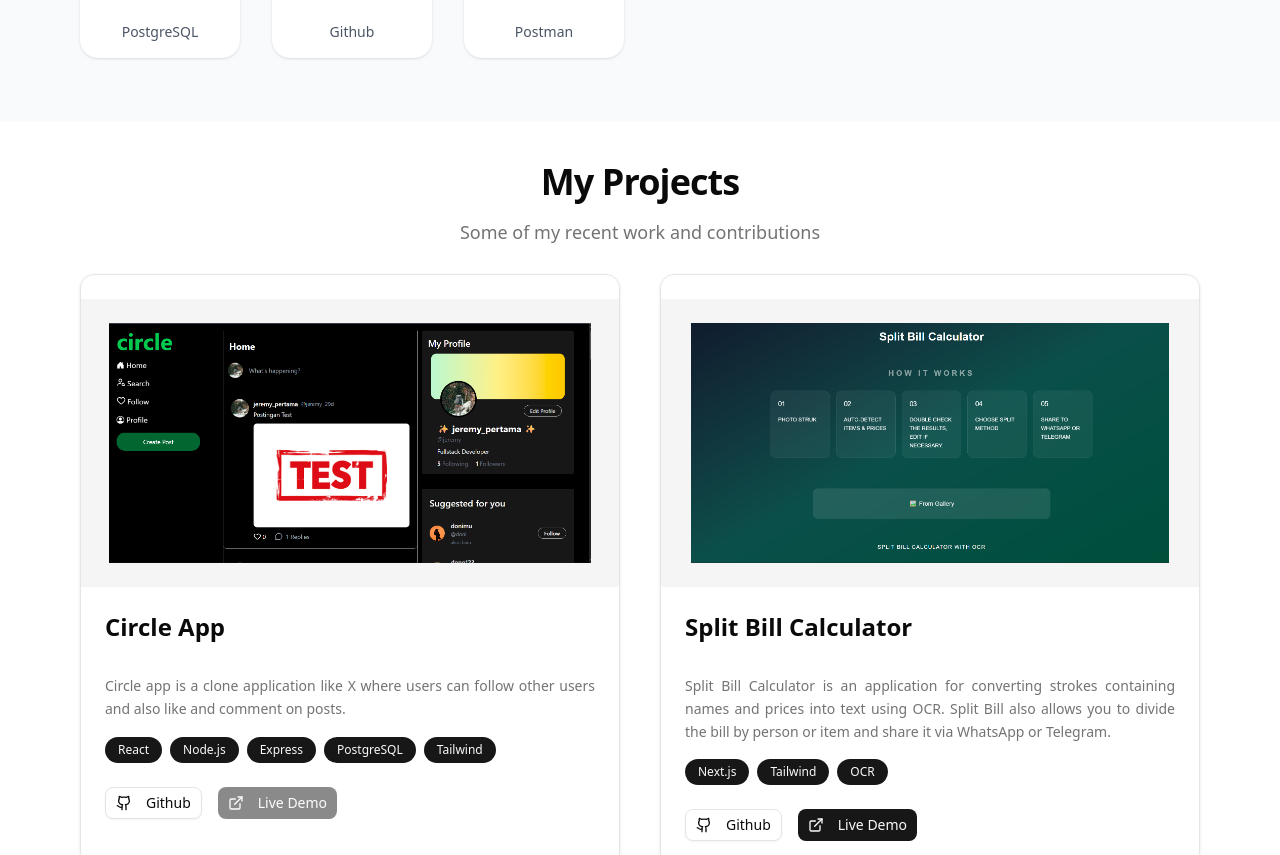
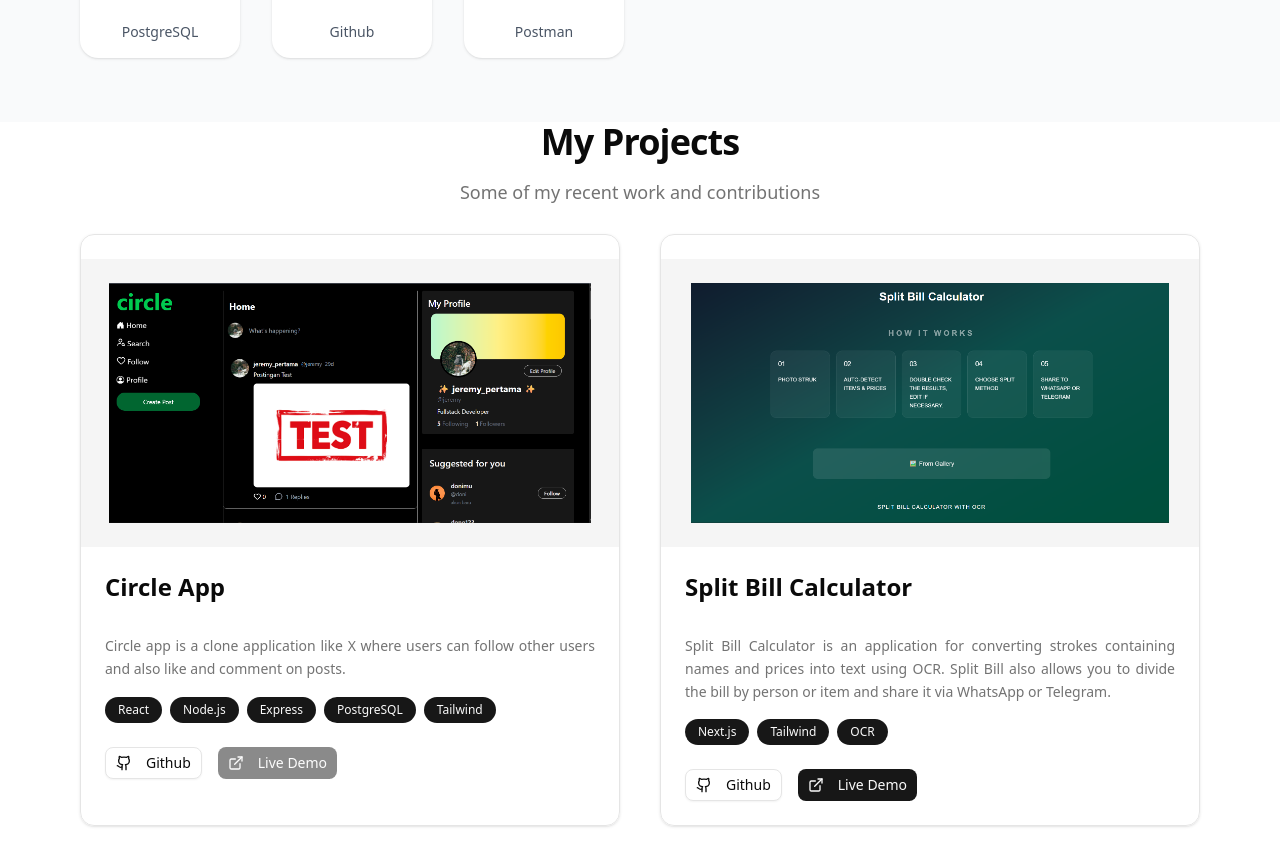
Before and after one commit to jeremyreinhart/website-portofolio, a Next.js app: page / in a window 1280 px wide. Shown: the part 1000-1855 px from the top of the page. Built offline with nearby package versions, Linux system fonts and the light colour scheme.

Commit message:
update project

```diff
--- a/src/app/components/Projects.tsx
+++ b/src/app/components/Projects.tsx
@@ -50,7 +50,7 @@ export const Projects = () => {
   ];
 
   return (
-    <section id="projects" className="max-w-6xl mx-auto px-4 py-10">
+    <section id="projects" className="max-w-6xl mx-auto px-4  scroll-mt-25">
       <div className="text-center mb-7">
         <h2 className="text-4xl font-bold tracking-tight">My Projects</h2>
 
```
